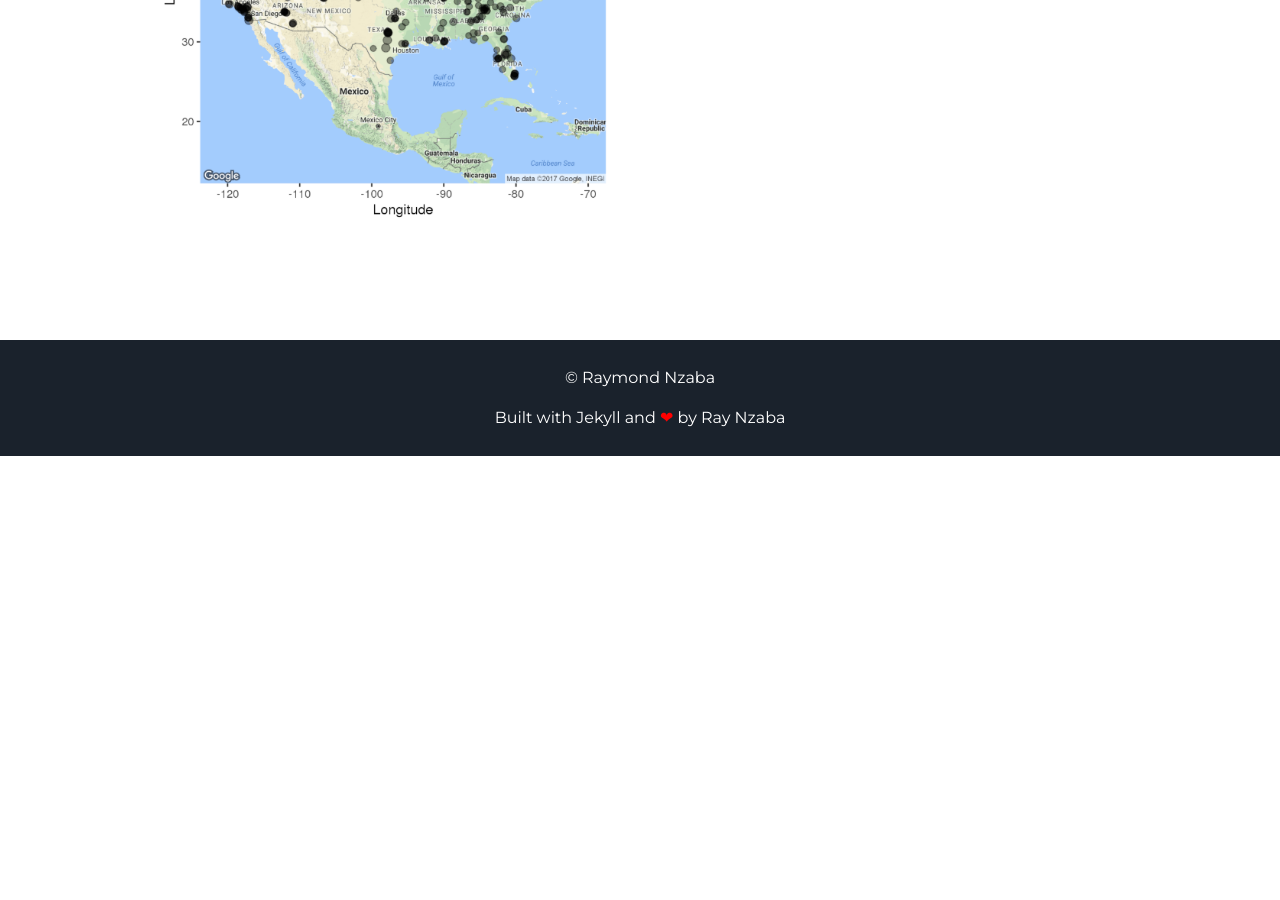
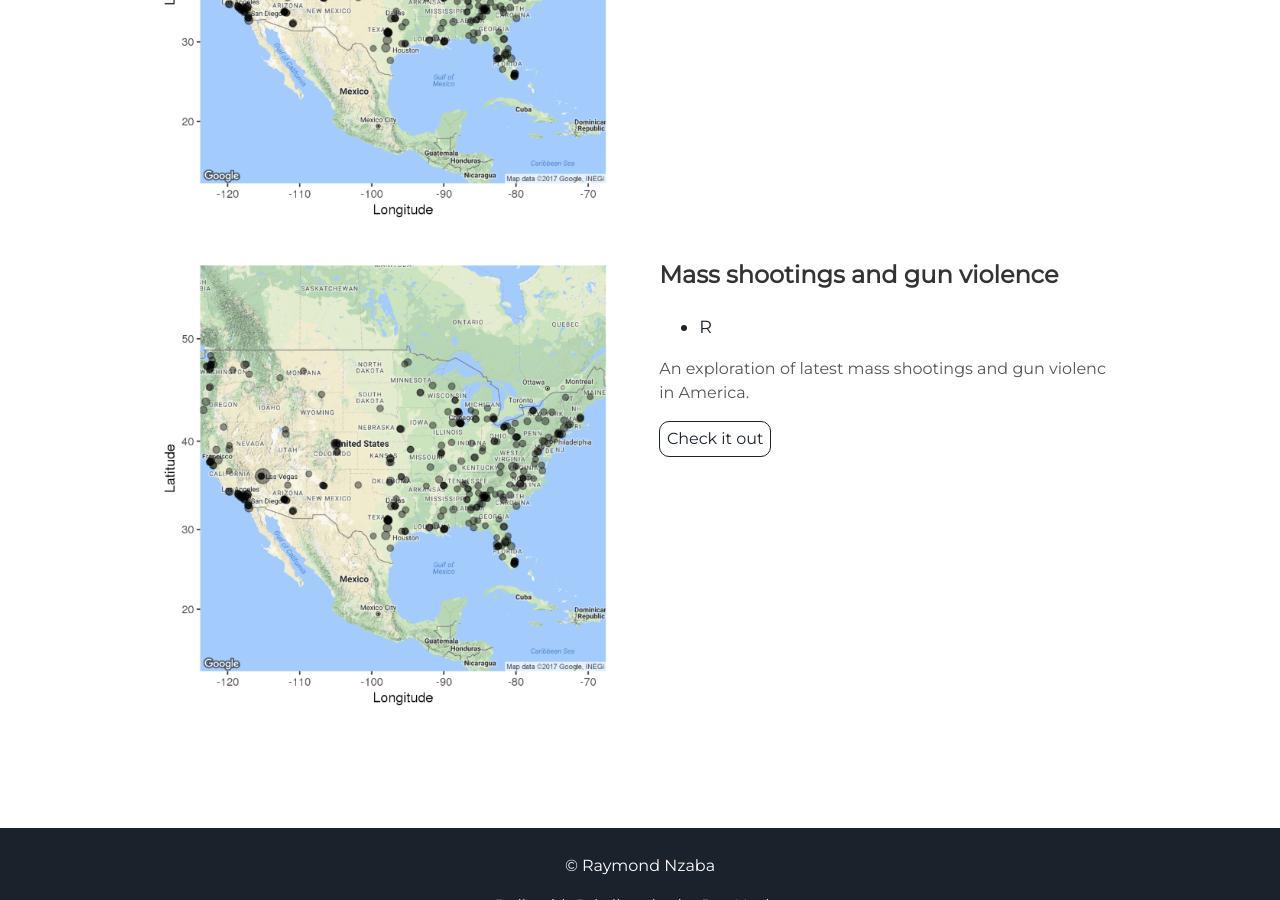
Before and after one commit to devytechie/devytechie.github.io, a Jekyll site: the page built from index.html, in a window 1280 px wide and 900 px high, scrolled down 2555 px. Built offline with Jekyll 4.4.1, drawn with Linux system fonts in a browser that asks for light colours; before the commit the page ends 3011 px from its top, so only the background shows below that.

Commit message:
Another one

```diff
--- a/_includes/projects.html
+++ b/_includes/projects.html
@@ -27,3 +27,17 @@
     <a class="project-link" href="#">Check it out</a>
   </div>
 </div>
+
+<div class="user-projects">
+  <div class="images-left">
+    <img alt="mountains" src="{{ "/assets/img/skate.jpg" | prepend: site.baseurl }}" />
+  </div>
+  <div class="contents-right">
+    <h3> Mass shootings and gun violence </h3>
+    <ul>
+      <li> R</li>
+    </ul>
+    <p>An exploration of latest mass shootings and gun violenc in America.</p>
+    <a class="project-link" href="#">Check it out</a>
+  </div>
+</div>
```
